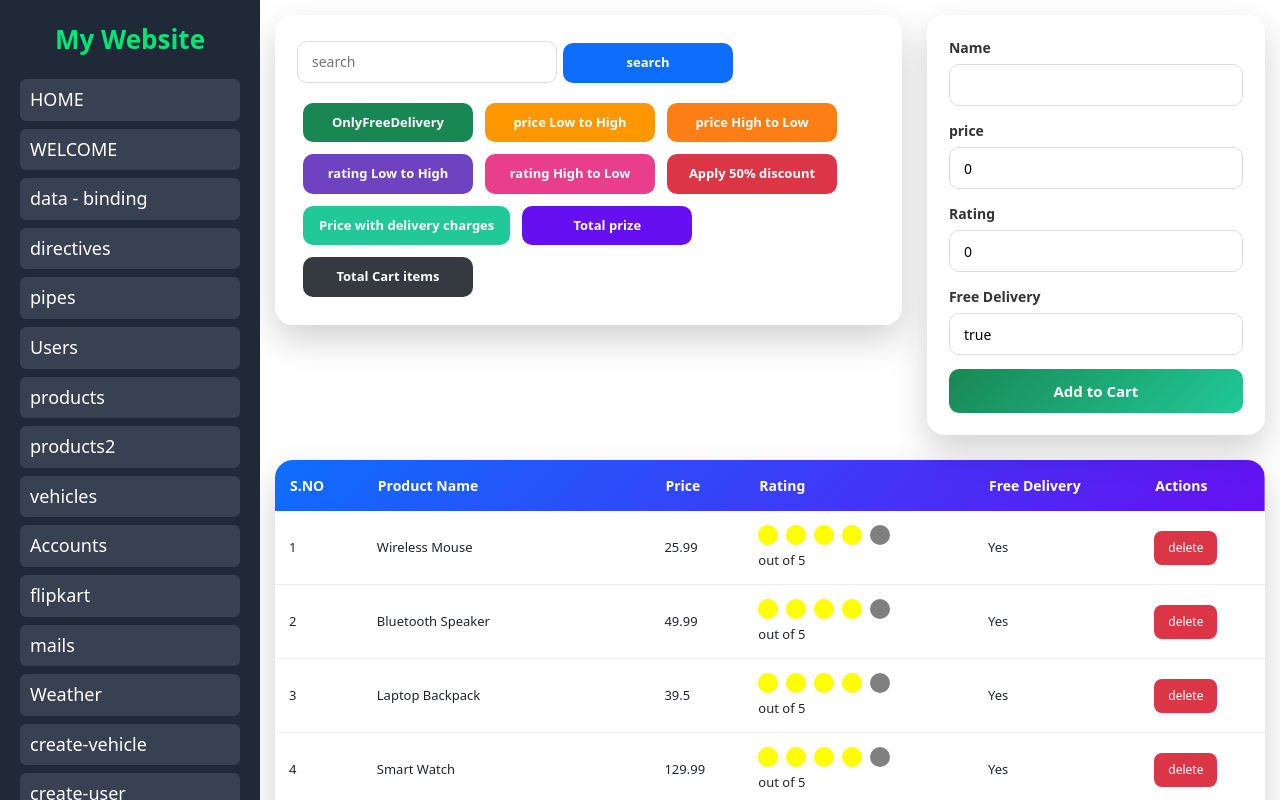
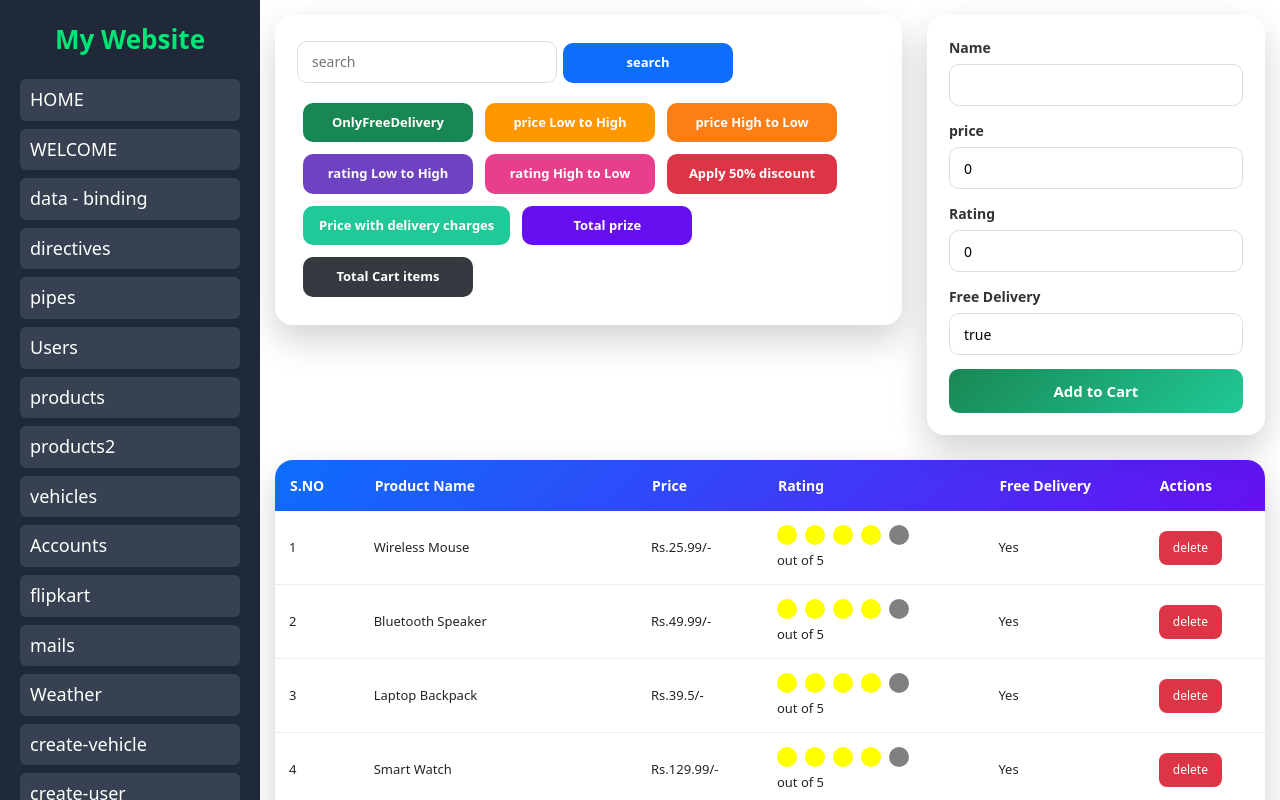
Before and after one commit to siva20510/my-app, an Angular app: page /dashboard/products in a window 1280 px wide. Shown: the top 800 px of the page. Built offline with nearby package versions, Linux system fonts and the light colour scheme; sample sign-in values are in the browser's storage.

Commit message:
cutom pipes

```diff
--- a/src/app/app.module.ts
+++ b/src/app/app.module.ts
@@ -31,6 +31,7 @@ import { CartComponent } from './cart/cart.component';
 import { ItemsComponent } from './items/items.component';
 import { NavComponent } from './nav/nav.component';
 import { ContactUsModule } from './contact-us/contact-us.module';
+import { PricePipe } from './price.pipe';
 
 @NgModule({
   declarations: [
@@ -59,7 +60,8 @@ import { ContactUsModule } from './contact-us/contact-us.module';
     RatingComponent,
     CartComponent,
     ItemsComponent,
-    NavComponent
+    NavComponent,
+    PricePipe
   ],
   imports: [
     BrowserModule,
--- /dev/null
+++ b/src/app/price.pipe.ts
@@ -0,0 +1,12 @@
+import { Pipe, PipeTransform } from '@angular/core';
+
+@Pipe({
+  name: 'price'
+})
+export class PricePipe implements PipeTransform {
+
+  transform(value: unknown, ...args: unknown[]): unknown {
+    return "Rs."+value+"/-";
+  }
+
+}
--- a/src/app/products/products.component.html
+++ b/src/app/products/products.component.html
@@ -52,7 +52,7 @@
     <tr *ngFor="let product of products; let i = index">
       <td>{{ i + 1 }}</td>
       <td>{{ product.productName }}</td>
-      <td>{{ product.price }}</td>
+      <td>{{ product.price | price}}</td>
       <td>
         <app-rating
           [rating]="product.rating"
```
Also changed, not shown: 1 other file (tests, documents, lock files or other folders).
